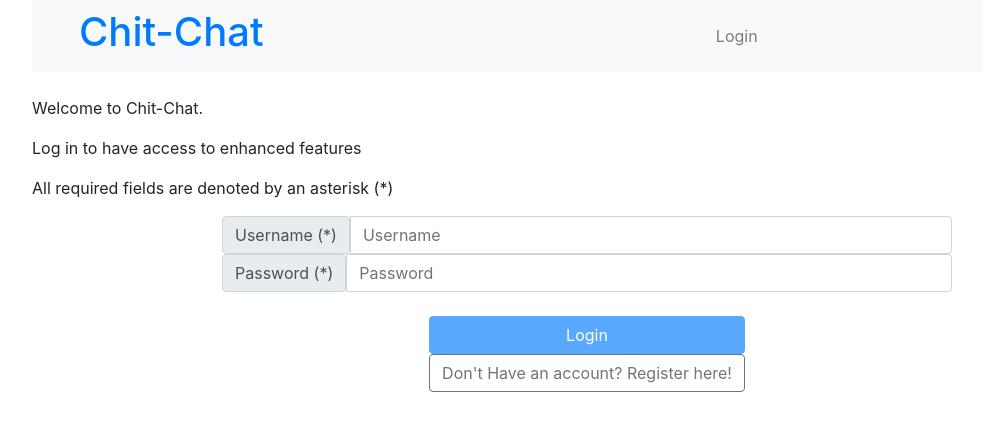
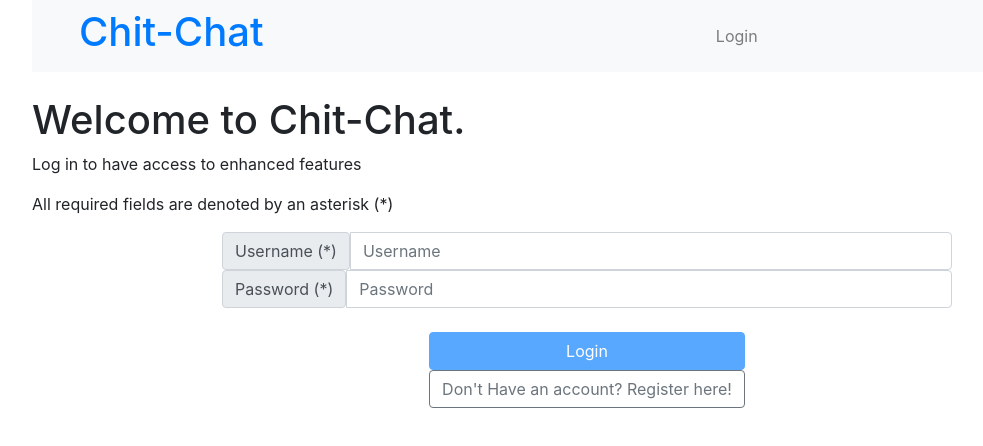
Before and after one commit to LuisLReyes/chitchat, a React (Create React App) app in the folder client/: page /login in a window 1280 px wide. Shown: the top 446 px of the page, without its empty margins (53-1036 px from the left). Built offline with nearby package versions, Linux system fonts and the light colour scheme.

Commit message:
Minor design changes. Changed Title from React app to Chit-Chat

```diff
--- a/client/public/index.html
+++ b/client/public/index.html
@@ -19,7 +19,7 @@
       work correctly both with client-side routing and a non-root public URL.
       Learn how to configure a non-root public URL by running `npm run build`.
     -->
-    <title>React App</title>
+    <title>Chit-Chat</title>
   </head>
   <body style="min-height: 100vh">
     <noscript>You need to enable JavaScript to run this app.</noscript>
--- a/client/src/components/home.component.js
+++ b/client/src/components/home.component.js
@@ -4,7 +4,7 @@ export default class ElementTwo extends Component {
     render() {
         return (
             <div>
-                <p>Welcome back to Chit-Chat</p>
+                <h1>Welcome back to Chit-Chat</h1>
             </div>
         )
     }
--- a/client/src/components/login.component.js
+++ b/client/src/components/login.component.js
@@ -124,7 +124,7 @@ export default class ElementOne extends Component {
     render() {
         return (
             <div>
-            <p>Welcome to Chit-Chat.</p>
+            <h1>Welcome to Chit-Chat.</h1>
             <p>Log in to have access to enhanced features</p>
             <p>All required fields are denoted by an asterisk (*)</p>
 
```
